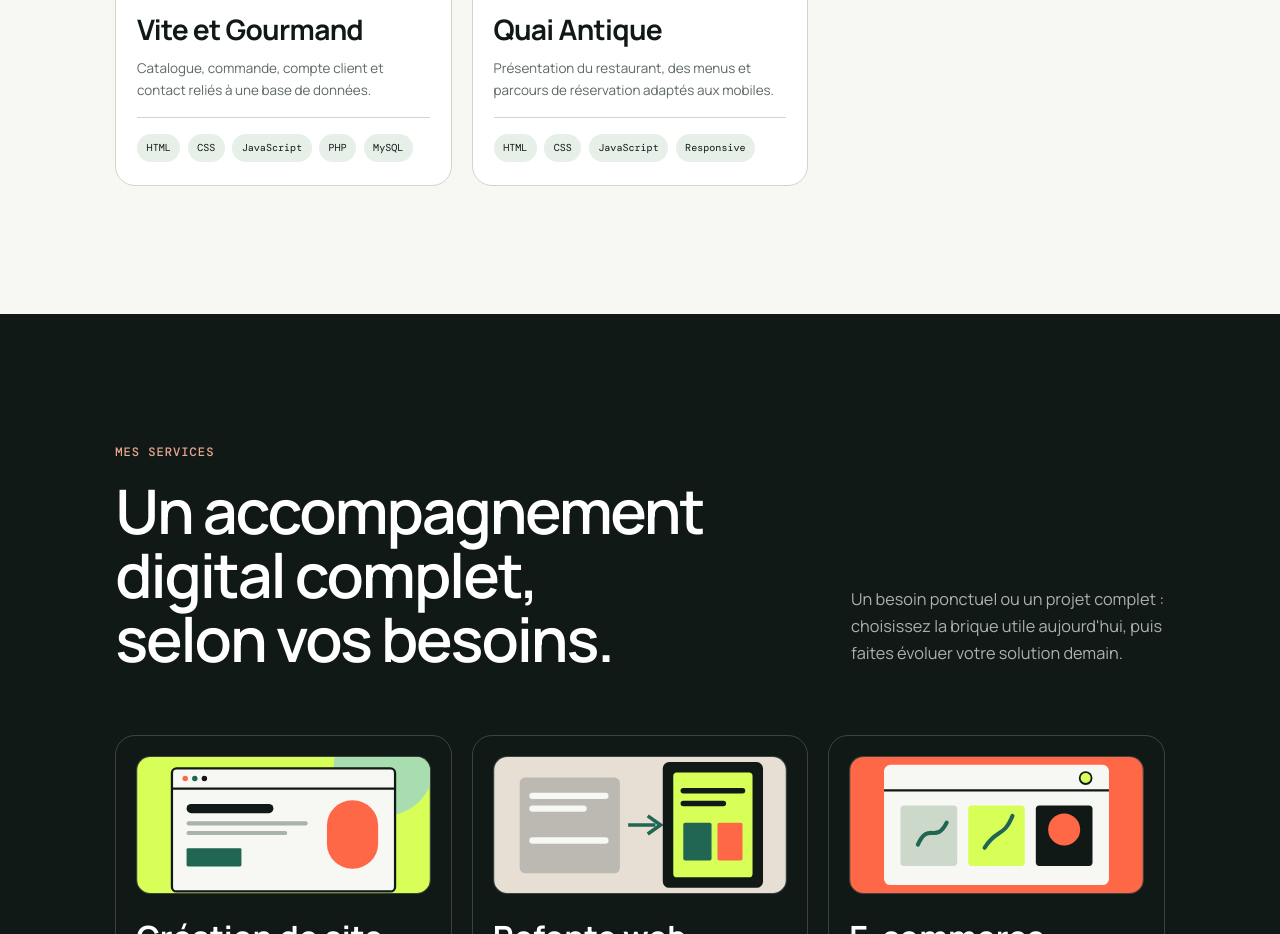
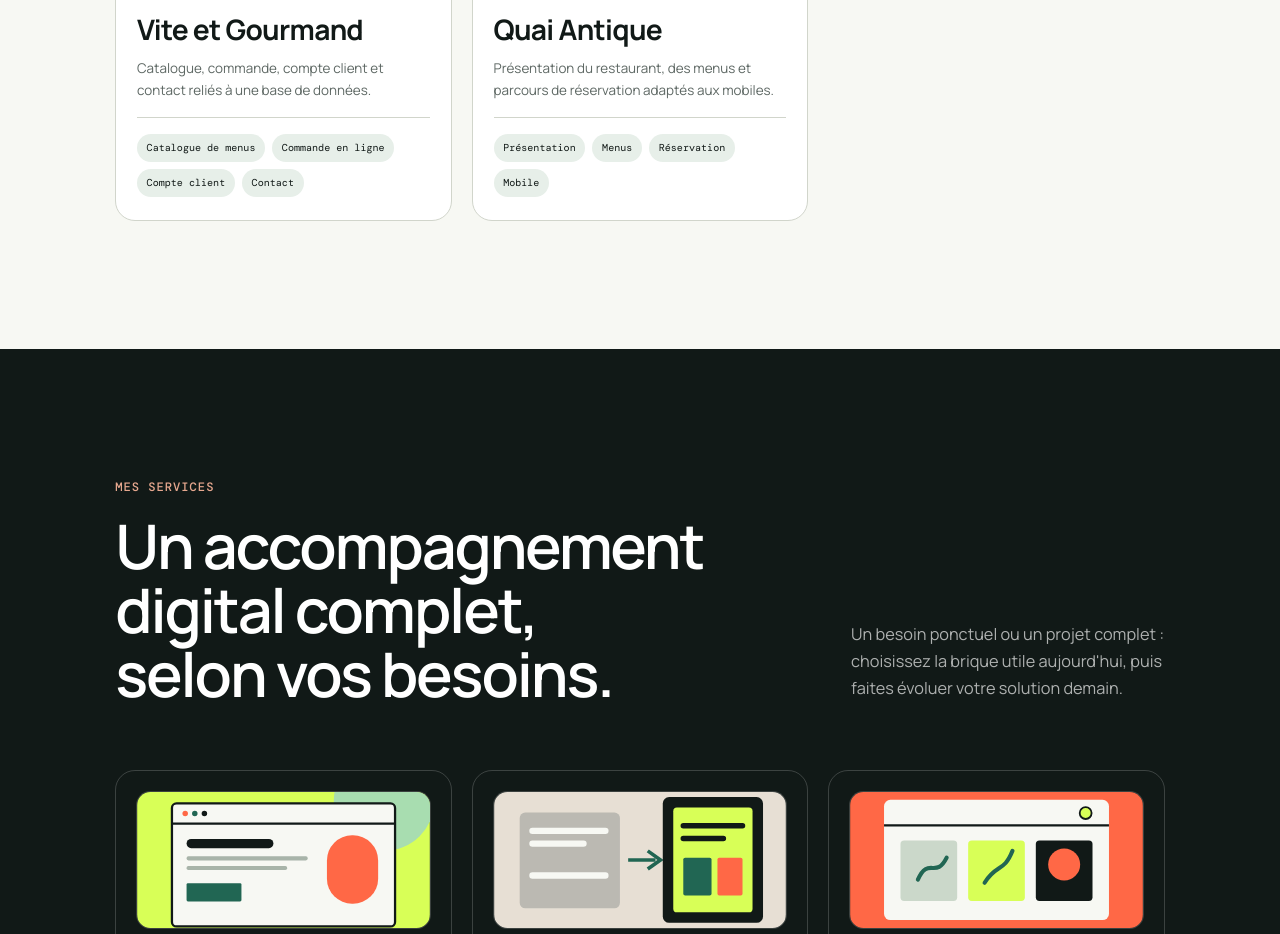
Before and after one commit to Lisbeth7788/Portfolio, a plain HTML site: page index.html in a window 1280 px wide. Shown: the part 1530-2464 px from the top of the page. Drawn offline with nearby package versions, Linux system fonts and the light colour scheme.

Commit message:
Improve portfolio project previews
Co-authored-by: Copilot <223556219+Copilot@users.noreply.github.com>

```diff
--- a/index.html
+++ b/index.html
@@ -97,8 +97,8 @@
             <div class="project-meta"><span>Application traiteur</span><span>2026</span></div>
             <h3>Vite et Gourmand</h3>
             <p class="project-summary">Catalogue, commande, compte client et contact reliés à une base de données.</p>
-            <ul class="technologies" aria-label="Technologies utilisées">
-              <li>HTML</li><li>CSS</li><li>JavaScript</li><li>PHP</li><li>MySQL</li>
+            <ul class="project-benefits" aria-label="Fonctionnalités proposées">
+              <li>Catalogue de menus</li><li>Commande en ligne</li><li>Compte client</li><li>Contact</li>
             </ul>
           </div>
         </a>
@@ -112,8 +112,8 @@
             <div class="project-meta"><span>Site restaurant</span><span>2026</span></div>
             <h3>Quai Antique</h3>
             <p class="project-summary">Présentation du restaurant, des menus et parcours de réservation adaptés aux mobiles.</p>
-            <ul class="technologies" aria-label="Technologies utilisées">
-              <li>HTML</li><li>CSS</li><li>JavaScript</li><li>Responsive</li>
+            <ul class="project-benefits" aria-label="Fonctionnalités proposées">
+              <li>Présentation</li><li>Menus</li><li>Réservation</li><li>Mobile</li>
             </ul>
           </div>
         </a>
--- a/styles.css
+++ b/styles.css
@@ -108,8 +108,8 @@ ul { margin: 0; }
 .project-link:hover .project-open, .project-link:focus-visible .project-open { transform: rotate(45deg); }
 .project-highlights { display: grid; gap: .45rem; margin: 1.3rem 0; padding: 0; color: var(--ink); font-size: .83rem; list-style: none; }
 .project-highlights li::before { margin-right: .6rem; color: var(--coral); content: "—"; }
-.technologies { display: flex; flex-wrap: wrap; gap: .45rem; padding: 1rem 0 0; border-top: 1px solid var(--line); list-style: none; }
-.technologies li { padding: .35rem .6rem; border-radius: 999px; background: #e7efe9; color: var(--green-dark); font-family: var(--mono); font-size: .63rem; }
+.project-benefits { display: flex; flex-wrap: wrap; gap: .45rem; padding: 1rem 0 0; border-top: 1px solid var(--line); list-style: none; }
+.project-benefits li { padding: .35rem .6rem; border-radius: 999px; background: #e7efe9; color: var(--green-dark); font-family: var(--mono); font-size: .63rem; }
 .text-link { display: inline-flex; margin-top: 1.5rem; gap: 1.2rem; border-bottom: 1px solid var(--green); color: var(--green-dark); font-size: .82rem; font-weight: 800; text-decoration: none; }
 
 .skills-section { background: var(--green-dark); color: var(--white); }
```
Also changed, not shown: images/quai-antique.png.
